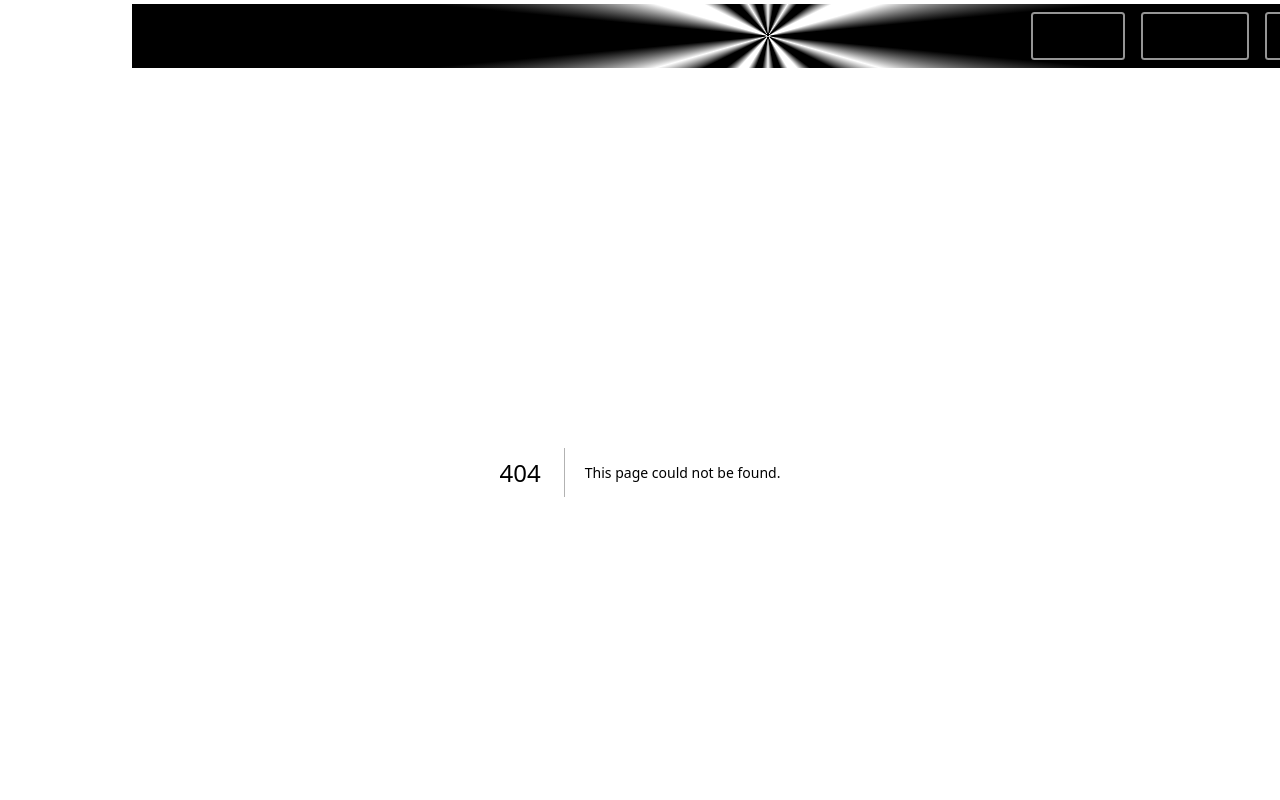
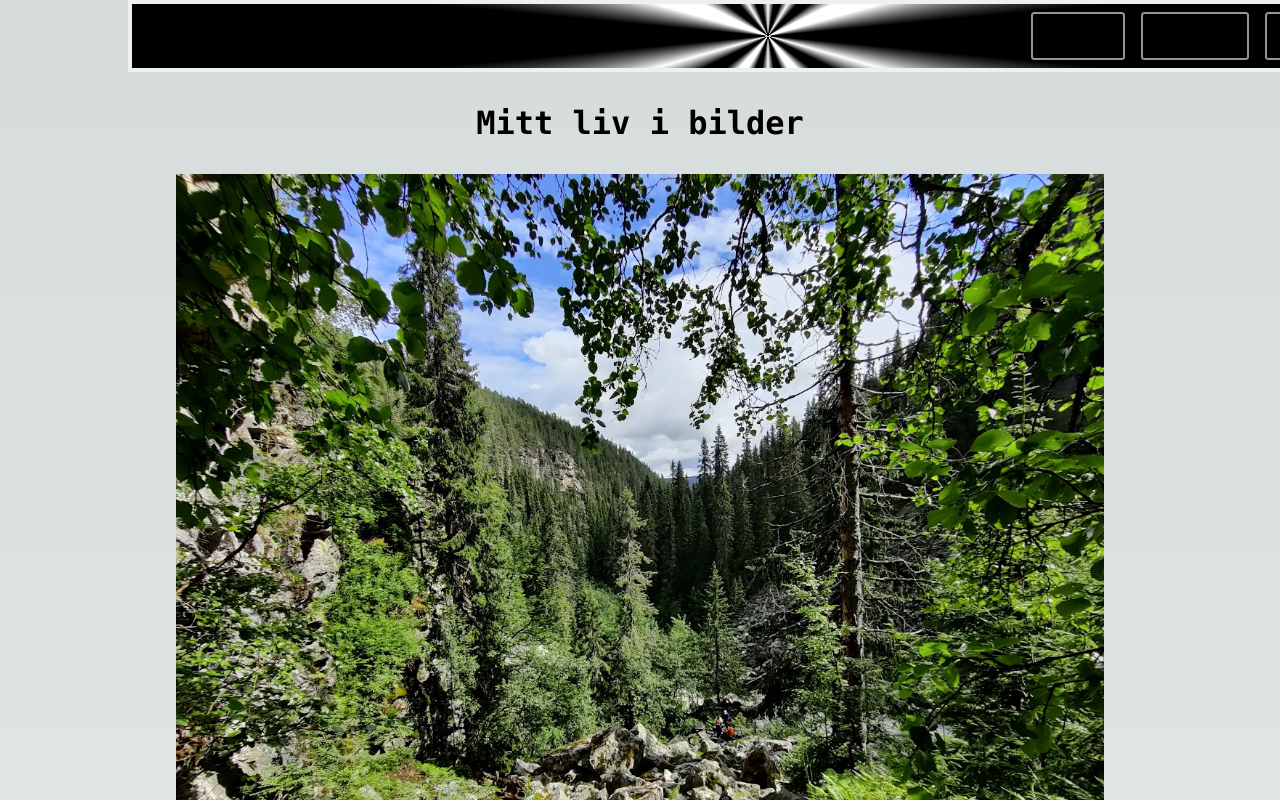
Before and after one commit to phihbe/next-13, a Next.js app: page /slideshow in a window 1280 px wide. Before the commit this address had no page. Shown: the top 800 px of the page. Built offline with nearby package versions, Linux system fonts and the light colour scheme.

Commit message:
feat: create slideshow page

```diff
--- /dev/null
+++ b/src/app/slideshow/page.tsx
@@ -0,0 +1,43 @@
+import React from "react";
+import style from "./slideshow.module.css";
+import Image from "next/image";
+
+const page = () => {
+	return (
+		<div className={style.slideshow}>
+			<h1>Mitt liv i bilder</h1>
+			<div className={style.slideshowImageContainer}>
+				<Image
+					className={style.slideshowImage}
+					alt="Härjedalen fjällen"
+					src={"/fettjeafallet.jpg"}
+					width={321.5}
+					height={237}
+				/>
+				<Image
+					className={style.slideshowImage}
+					alt="Härjedalen fjällen"
+					src={"/fettjeafallet.jpg"}
+					width={321.5}
+					height={237}
+				/>
+				<Image
+					className={style.slideshowImage}
+					alt="Härjedalen fjällen"
+					src={"/fettjeafallet.jpg"}
+					width={321.5}
+					height={237}
+				/>
+				<Image
+					className={style.slideshowImage}
+					alt="Härjedalen fjällen"
+					src={"/fettjeafallet.jpg"}
+					width={321.5}
+					height={237}
+				/>
+			</div>
+		</div>
+	);
+};
+
+export default page;
--- /dev/null
+++ b/src/app/slideshow/slideshow.module.css
@@ -0,0 +1,29 @@
+.slideshow {
+	width: 100%;
+	display: flex;
+	justify-content: center;
+	align-items: center;
+	flex-direction: column;
+	padding: 2rem;
+	gap: 1rem;
+}
+.slideshowImageContainer {
+	display: grid;
+	gap: 1rem;
+	padding: 1rem;
+	max-width: 1024px;
+}
+.slideshowImage {
+	margin: auto;
+	width: 100%;
+	height: 100%;
+	object-fit: cover;
+}
+@media screen and (min-width: 425px) {
+	.imageContainer {
+		flex-direction: "column";
+	}
+}
+.aboutParagraph {
+	max-width: 650px;
+}
```
Also changed, not shown: public/fettjeafallet.jpg (added).
